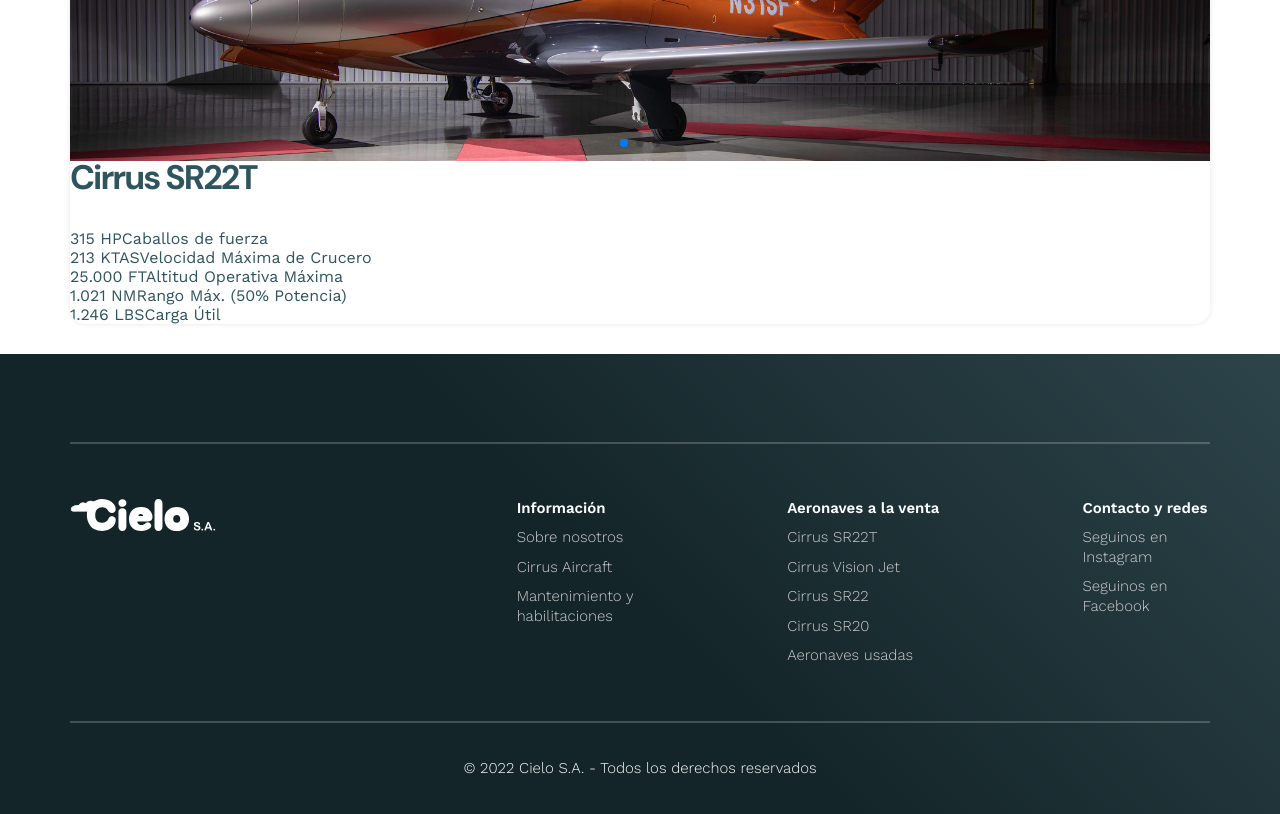
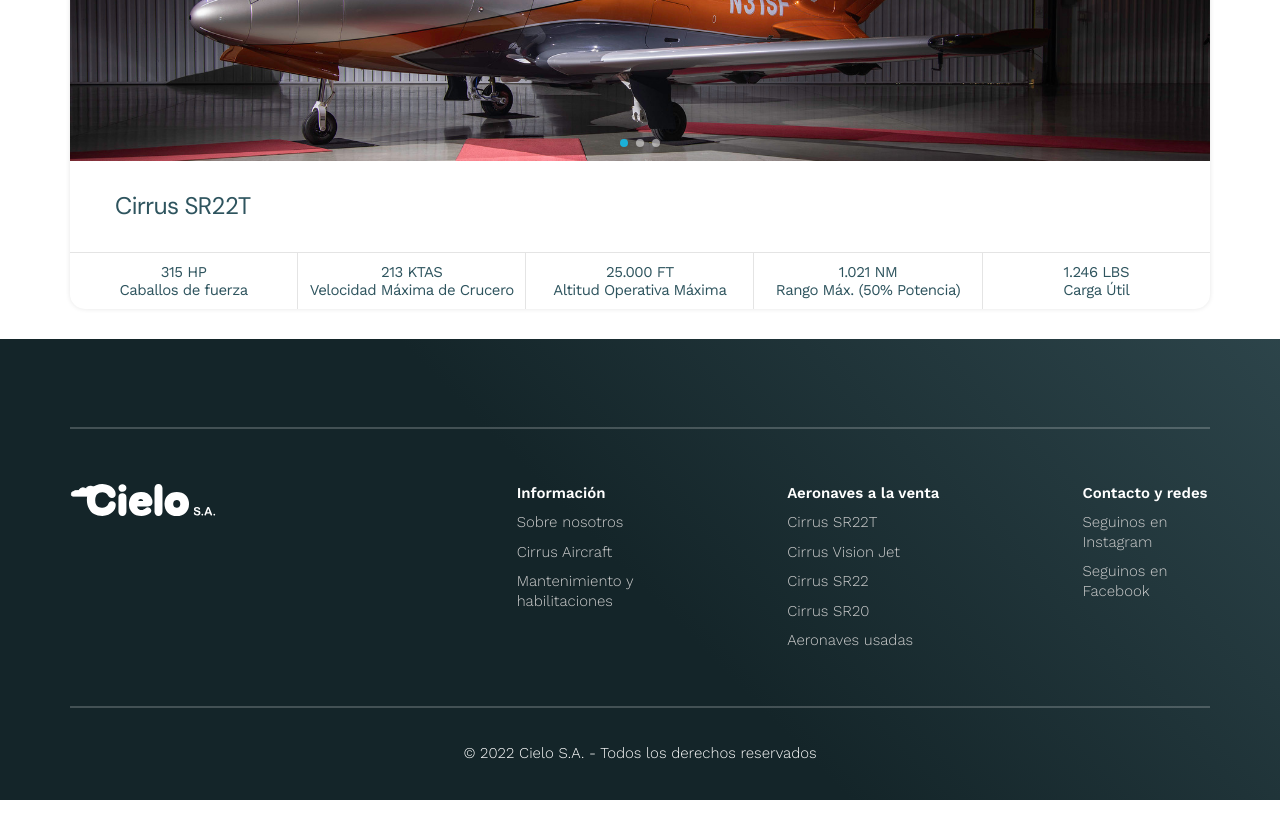
Before and after one commit to lucas-paviotti/cielo-frontend, a Next.js app: page / in a window 1280 px wide. Shown: the part 2540-3354 px from the top of the page. Built offline with nearby package versions, Linux system fonts and the light colour scheme.

Commit message:
Terminar estilos desktop de AircraftFeaturedCard

```diff
--- a/components/AircraftFeaturedCard.js
+++ b/components/AircraftFeaturedCard.js
@@ -25,7 +25,7 @@ export const AircraftFeaturedCard = () => {
       </Swiper>
       <div className="aircraft-featured-card__info">
         <div className="aircraft-featured-card__title">
-          <h3>Cirrus SR22T</h3>
+          <h3><a href="">Cirrus SR22T</a></h3>
         </div>
         <ul className="aircraft-featured-card__list">
           <li className="aircraft-featured-card__list-item">
--- a/styles/components/AircraftFeaturedCard.scss
+++ b/styles/components/AircraftFeaturedCard.scss
@@ -7,5 +7,51 @@
         .swiper-slide {
             height: 266px;
         }
+        .swiper-pagination {
+            .swiper-pagination-bullet {
+                background: $white;
+                opacity: 0.5;
+            }
+            .swiper-pagination-bullet-active {
+                background: $primary;
+                opacity: 1;
+            }
+        }
+    }
+    &__title {
+        h3 {
+            font-size: 1.5rem;
+            letter-spacing: -0.031rem;
+            font-weight: 400;
+            margin: 0;
+            padding: 2.1rem 2.813rem;
+            border-bottom: 1px solid #E4E4E4;
+            a {
+                display: inline-block;
+                transition: all 0.3s;
+                &:hover {
+                    opacity: 0.7;
+                    transform: translateX(5px);
+                }
+            }
+        }
+    }
+    &__list {
+        display: flex;
+        align-items: center;
+        &-item {
+            flex-basis: 100%;
+            text-align: center;
+            padding: 0.625rem 0.313rem;
+            border-right: 1px solid #E4E4E4;
+            &:last-child {
+                border-right: none;
+            }
+            > * {
+                display: block;
+                font-size: 0.938rem;
+                letter-spacing: -0.031rem;
+            }
+        }
     }
 }
```
